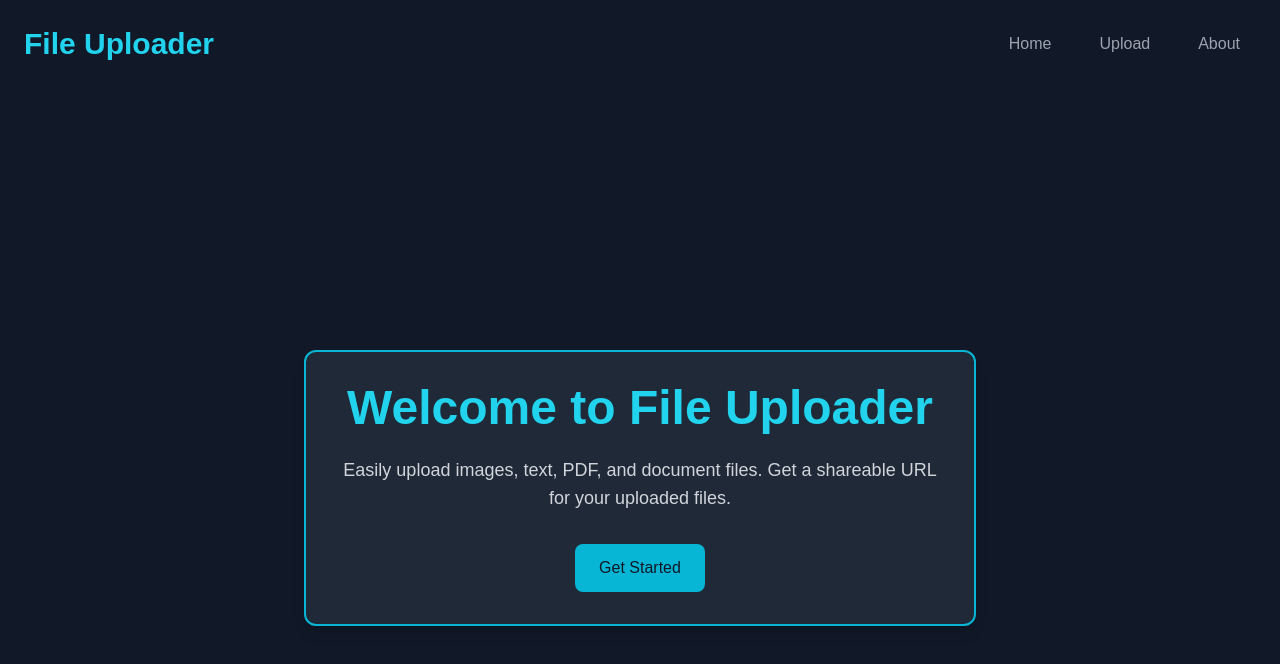
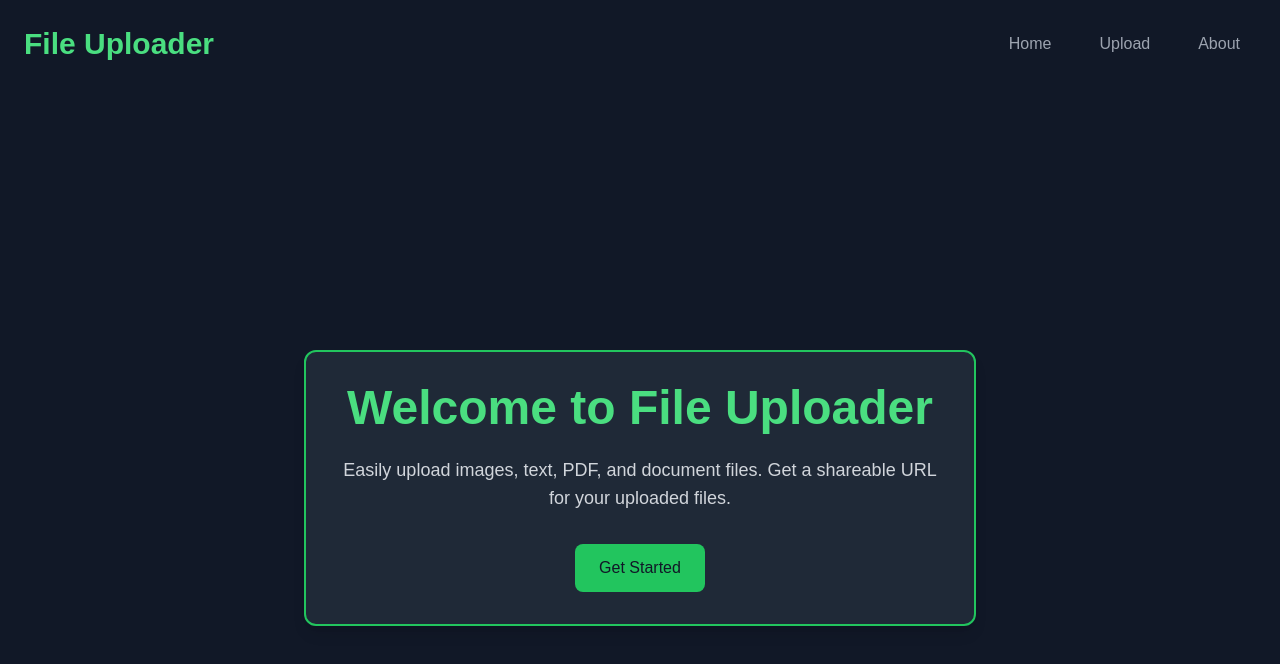
Before and after one commit to NafisRayan/PortalUp, a React (Create React App) app in the folder Frontend/: page / in a window 1280 px wide. Shown: the top 664 px of the page. Built offline with nearby package versions, Linux system fonts and the light colour scheme.

Commit message:
`Update Navbar and Home components with color scheme changes`

```diff
--- a/Frontend/src/components/Navbar.js
+++ b/Frontend/src/components/Navbar.js
@@ -4,17 +4,17 @@ import { Link } from "react-router-dom";
 const Navbar = () => {
   return (
     <nav className="bg-gray-900 p-6 flex justify-between items-center">
-      <Link to="/" className="text-cyan-400 text-3xl font-bold">
+      <Link to="/" className="text-green-400 text-3xl font-bold">
         File Uploader
       </Link>
       <div className="flex space-x-4">
-        <Link to="/" className="py-2 px-4 text-gray-400 hover:text-cyan-200 hover:bg-gray-800 rounded transition duration-200">
+        <Link to="/" className="py-2 px-4 text-gray-400 hover:text-green-200 hover:bg-gray-800 rounded transition duration-200">
           Home
         </Link>
-        <Link to="/upload" className="py-2 px-4 text-gray-400 hover:text-cyan-200 hover:bg-gray-800 rounded transition duration-200">
+        <Link to="/upload" className="py-2 px-4 text-gray-400 hover:text-green-200 hover:bg-gray-800 rounded transition duration-200">
           Upload
         </Link>
-        <Link to="/about" className="py-2 px-4 text-gray-400 hover:text-cyan-200 hover:bg-gray-800 rounded transition duration-200">
+        <Link to="/about" className="py-2 px-4 text-gray-400 hover:text-green-200 hover:bg-gray-800 rounded transition duration-200">
           About
         </Link>
       </div>
--- a/Frontend/src/pages/Home.js
+++ b/Frontend/src/pages/Home.js
@@ -4,14 +4,14 @@ import { Link } from "react-router-dom";
 const Home = () => {
   return (
     <div className="flex flex-col items-center justify-center min-h-screen p-8 text-white">
-      <div className="w-full max-w-2xl p-8 bg-gray-800 border-2 border-cyan-500 rounded-xl shadow-lg text-center">
-        <h1 className="text-5xl font-semibold mb-6 text-cyan-400">Welcome to File Uploader</h1>
+      <div className="w-full max-w-2xl p-8 bg-gray-800 border-2 border-green-500 rounded-xl shadow-lg text-center">
+        <h1 className="text-5xl font-semibold mb-6 text-green-400">Welcome to File Uploader</h1>
         <p className="text-gray-300 mb-8 text-lg">
           Easily upload images, text, PDF, and document files. Get a shareable URL for your uploaded files.
         </p>
         <Link
           to="/upload"
-          className="bg-cyan-500 hover:bg-cyan-600 text-gray-900 px-6 py-3 rounded-lg transition duration-300 inline-block"
+          className="bg-green-500 hover:bg-green-600 text-gray-900 px-6 py-3 rounded-lg transition duration-300 inline-block"
         >
           Get Started
         </Link>
```
